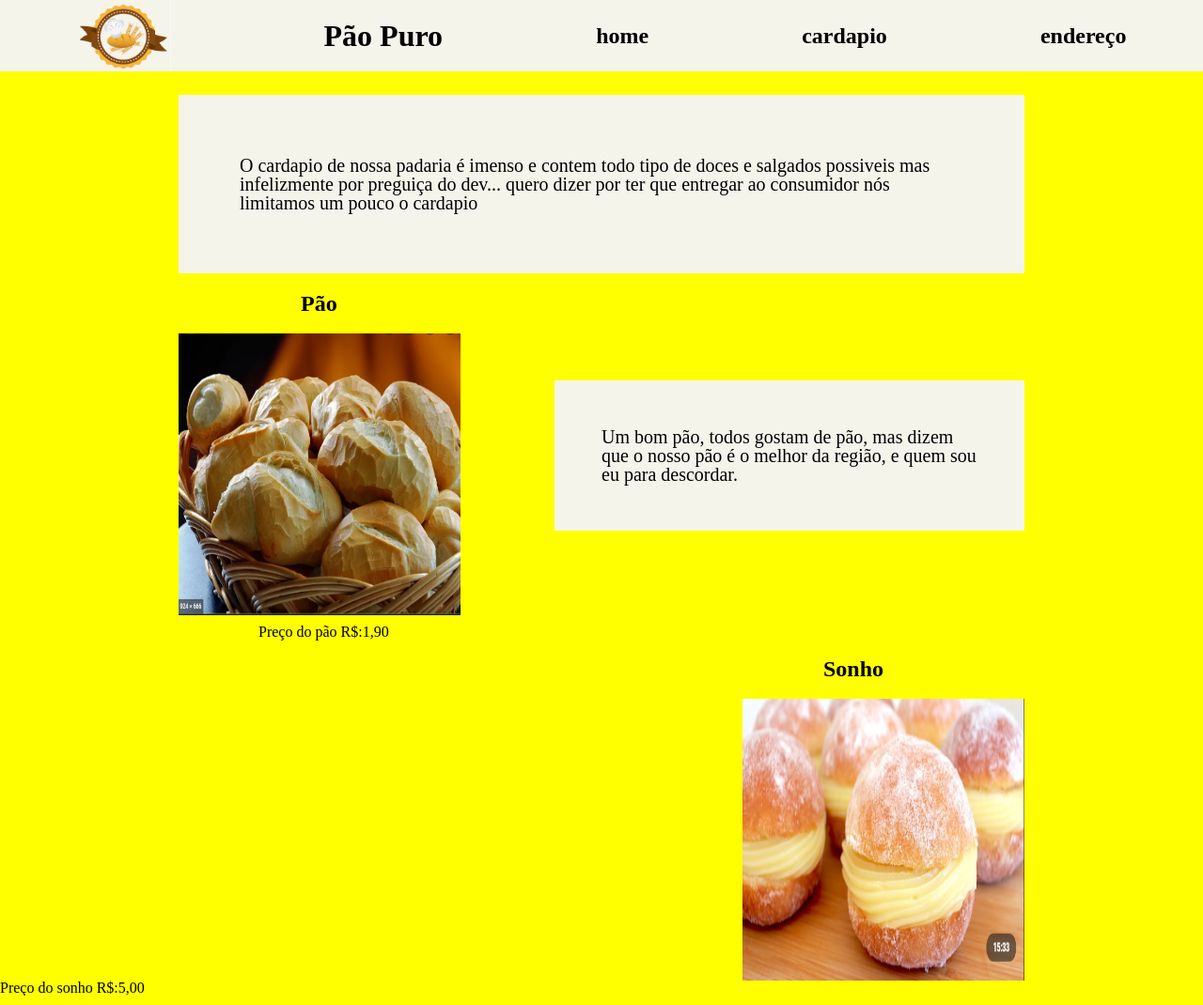
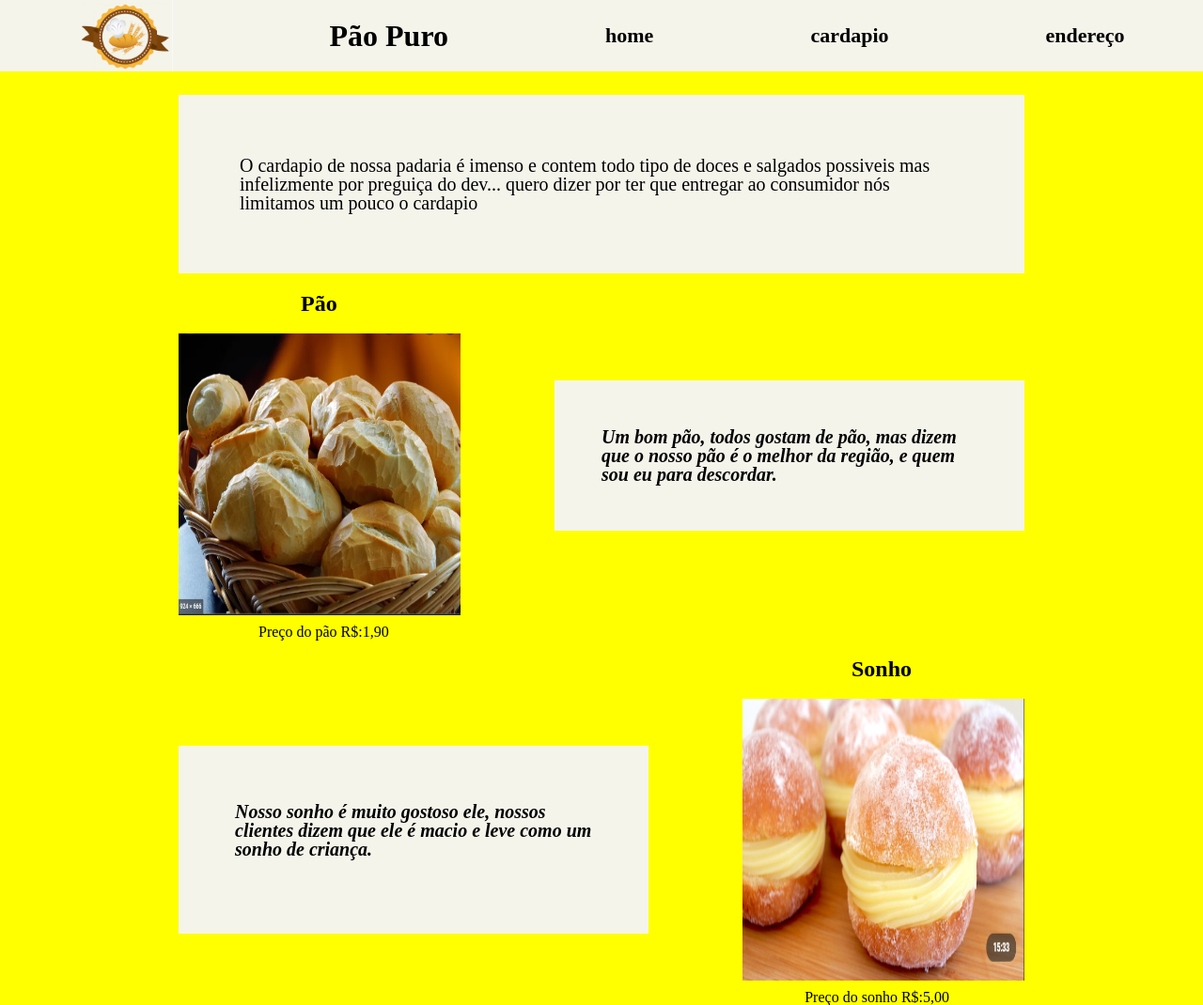
Before and after one commit to Jvdreersimao/projt.-padaria, a plain HTML site: page cardapio.html in a window 1280 px wide. Shown: the whole page at 94% size. Drawn offline with Linux system fonts and the light colour scheme.

Commit message:
adding dream description

```diff
--- a/cardapio.html
+++ b/cardapio.html
@@ -8,14 +8,14 @@
     </head>
     <header>
         <div class="titulo">
-                <img src="logo.png" alt="error" class="img-logo">
-                <h1 class="cor-do-titulo">Pão Puro</h1>
-                <h2><a href="index.html"class="cor-do-titulo">home</a></h2>
-                <h2><a href="cardapio.html" class="cor-do-titulo">cardapio</a></h2>
-                <h2><a href="" class="cor-do-titulo">endereço</a></h2>
+            <img src="logo.png" alt="error" class="titulo-img">
+            <h1 class="titulo-pao-puro">Pão Puro</h1>
+            <p><a href="index.html"class="titulo-cor">home</a></p>
+            <p><a href="cardapio.html" class="titulo-cor">cardapio</a></p>
+            <p><a href="" class="titulo-cor">endereço</a></p>
         </div>
         <div>
-            <p class="texto"><em>O cardapio de nossa padaria é imenso e contem todo tipo de doces e salgados possiveis mas infelizmente por preguiça do dev... quero dizer por ter que entregar ao consumidor nós limitamos um pouco o cardapio</em></p>
+            <p class="texto">O cardapio de nossa padaria é imenso e contem todo tipo de doces e salgados possiveis mas infelizmente por preguiça do dev... quero dizer por ter que entregar ao consumidor nós limitamos um pouco o cardapio</p>
         </div>
         <ul>
             <div class="alinhamento-pao">
@@ -32,6 +32,7 @@
                 <h2><strong>Sonho</strong></h2>
             </div>
             <div class="alinhamento-img-sonho">
+                <p class="descricao-img-sonho"><strong><em>Nosso sonho é muito gostoso ele, nossos clientes dizem que ele é macio e leve como um sonho de criança.</em></strong></p>
                 <img src="sonho.png" alt="carregando" class="img-sonho">
             </div>
             <div class="alinhamento-preco-sonho">
--- a/reset.css
+++ b/reset.css
@@ -6,8 +6,8 @@
 html, body, div, span, applet, object, iframe,
 h3, h4, h5, h6, p, blockquote, pre,
 a, abbr, acronym, address, big, cite, code,
-del, dfn, em, img, ins, kbd, q, s, samp,
-small, strike, strong, sub, sup, tt, var,
+del, dfn, img, ins, kbd, q, s, samp,
+small, strike, sub, sup, tt, var,
 b, u, i, center,
 dl, dt, dd, ol, ul, li,
 fieldset, form, label, legend,
--- a/style.css
+++ b/style.css
@@ -1,10 +1,5 @@
 body{
     background: rgb(255, 255, 0);
-}
-.img-logo{
-    display: inline-block;
-    width: 100px;
-    padding-right: auto;
 }
 .titulo{
     color: green;
@@ -15,9 +10,20 @@ body{
     justify-content: space-around;
     align-items: center;
 }
-.cor-do-titulo{
+.titulo-img{
+    display: inline-block;
+    width: 100px;
+    padding-right: auto;
+}
+.titulo-pao-puro{
     text-decoration: none;
     color: black;
+}
+.titulo-cor{
+    text-decoration: none;
+    color: black;
+    font-size: 22px;
+    font-weight: bold;
 }
 .texto{
     display: flex;
@@ -61,15 +67,30 @@ body{
 .alinhamento-sonho{
     display: flex;
     justify-content: flex-end;
-    margin-right: 340px;
+    margin-right: 310px;
 }
 .img-sonho{
     height: 300px;
     width: 300px;
+    margin-left: 100px;
 
 }
 .alinhamento-img-sonho{
     display:  flex;
     justify-content: flex-end;
     margin-right: 190px;
+    margin-bottom: 10px;
 }
+.descricao-img-sonho{
+    background: rgb(245, 244, 235);
+    font-size: 20px;
+    padding: 60px;
+    margin-left: 190px;
+    margin-top: 50px;
+    margin-bottom: 50px ;
+}
+.alinhamento-preco-sonho{
+    display: flex;
+    justify-content: flex-end;
+    margin-right: 270px;
+}
```
Also changed, not shown: index.html (+5 -5 lines).
